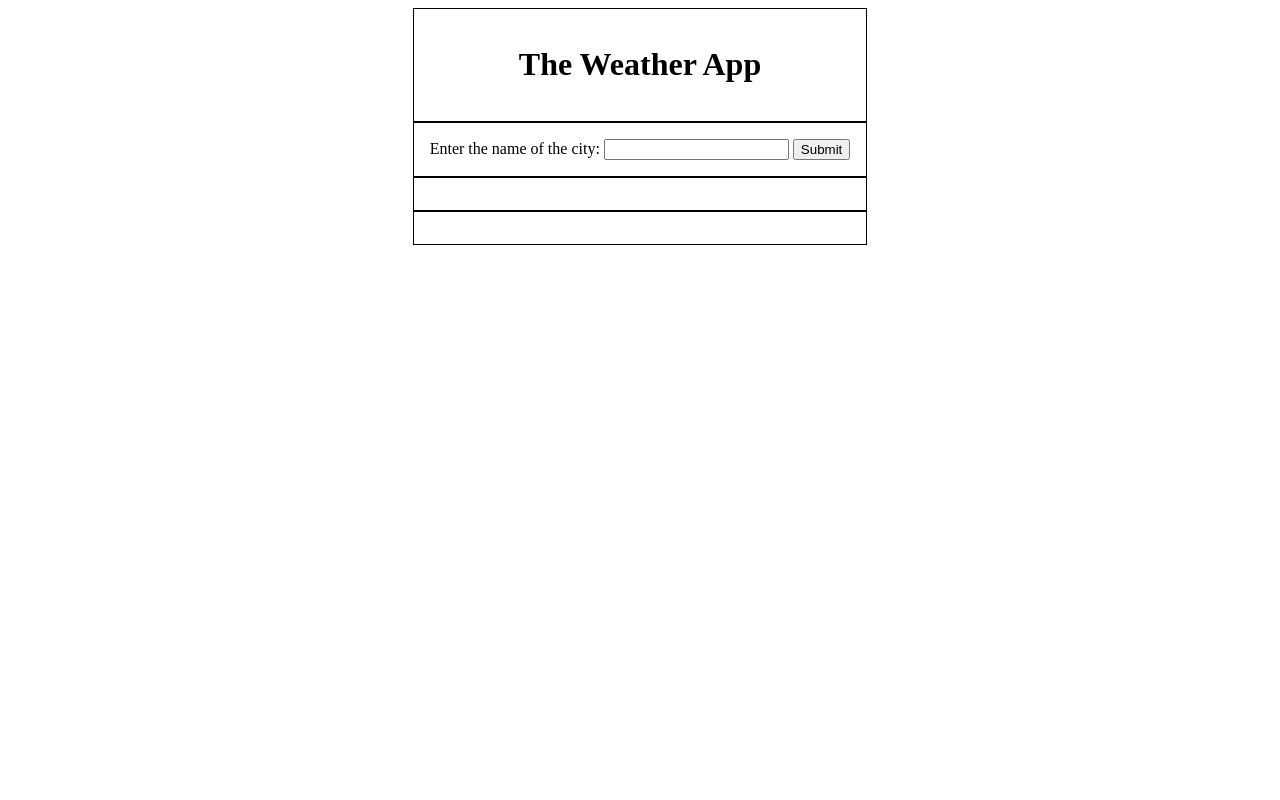
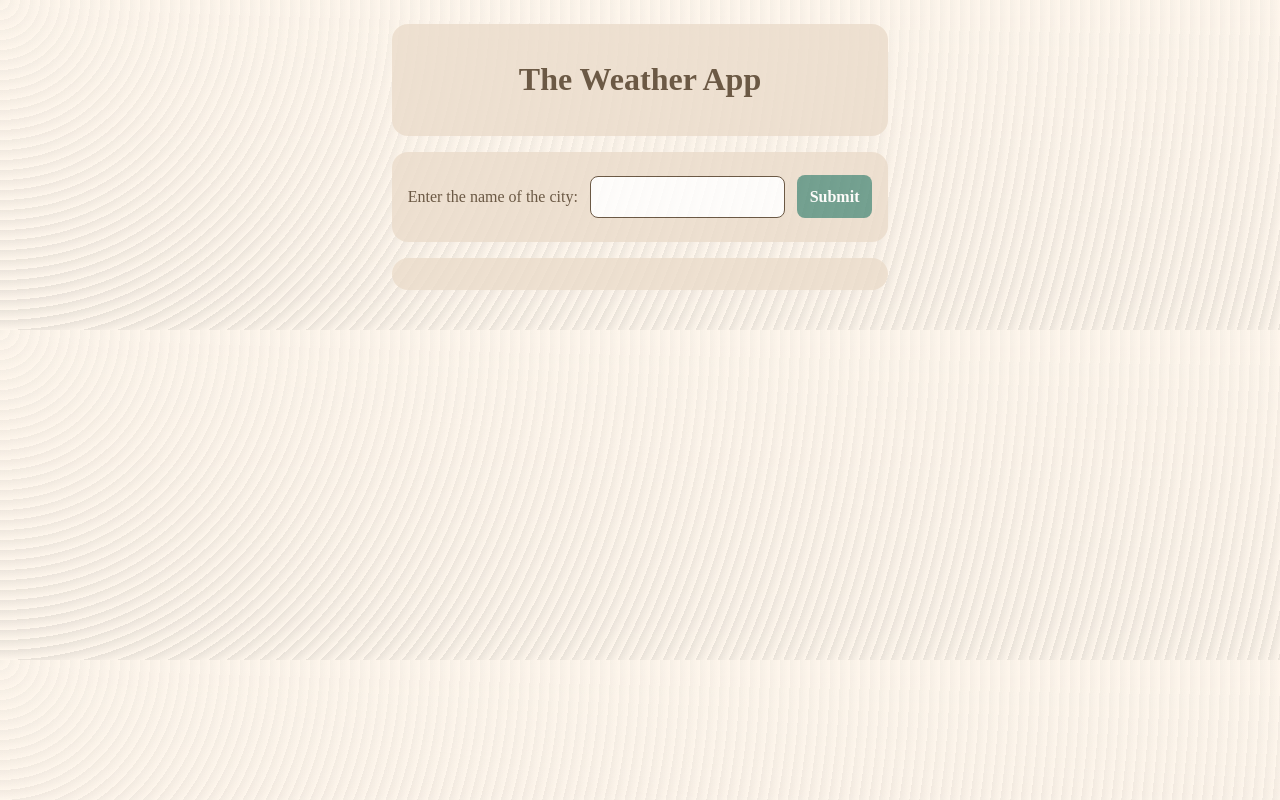
Before and after one commit to joerhew/odin-weather-app, a website built with webpack: page src/index.html in a window 1280 px wide. Built offline with nearby package versions, Linux system fonts and the light colour scheme; no server answers; a web font is replaced by a local one.

Commit message:
Finished UI

```diff
--- a/src/index.html
+++ b/src/index.html
@@ -5,6 +5,9 @@
   <meta http-equiv="X-UA-Compatible" content="IE=edge">
   <meta name="viewport" content="width=device-width, initial-scale=1.0">
   <title>The Weather App</title>
+  <link rel="preconnect" href="https://fonts.googleapis.com">
+  <link rel="preconnect" href="https://fonts.gstatic.com" crossorigin>
+  <link href="https://fonts.googleapis.com/css2?family=Playfair:ital,wght@0,400;0,700;1,400&display=swap" rel="stylesheet">
 </head>
 <body>
   <div class="container">
--- a/src/style.css
+++ b/src/style.css
@@ -1,12 +1,23 @@
 :root {
   --white: #FFFFFF;
+  --bg1: #FEF6EC;
+  --bg2: #E9E2D9;
+  --card: #EBDCCB;
+  --highlight: #CB9558;
+  --dark: #49341D;
+  --contrast: #538D7B;
+  --contrast-dark: #355A4E;
+  font-family: 'Playfair', serif;
 }
 
 body {
   display: flex;
   flex-direction: column;
   align-items: center;
-  background-color: var(--white);
+  background-color: var(--bg1);
+  opacity: 0.8;
+  background-image: repeating-radial-gradient( circle at 0 0, transparent 0, var(--bg1) 10px ), repeating-linear-gradient( #e9e2d955, var(--bg2) );
+  color: var(--dark)
 }
 
 img {
@@ -14,58 +25,144 @@ img {
   min-width: 5rem;
 }
 
+input {
+  height: 2.4rem;
+  margin: 0.5rem;
+  border: 1px solid var(--dark);
+  color: var(--dark);
+  padding-left: 0.5rem;
+  padding-right: 0.5rem;
+  border-radius: 0.5rem;
+  transition: 200ms ease;
+}
+
+input:focus, input:active {
+  border: 1px solid var(--highlight);
+  outline: none;
+}
+
+button {
+  background-color: var(--contrast);
+  border: none;
+  padding: 0.8rem;
+  font-size: 1rem;
+  border-radius: 0.5rem;
+  cursor: pointer;
+  color: var(--white);
+  font-family: 'Playfair', serif;
+  font-weight: 700;
+}
+
+button:hover {
+  background-color: var(--contrast-dark);
+  transition: 200ms ease;
+}
+
 .container {
   max-width: 1000px;
 }
 
 #header {
-  border: 1px solid black;
   text-align: center;
   padding: 1rem;
+  background-color: var(--card);
+  border-radius: 1rem;
+  margin: 1rem;
 }
 
 #search {
-  border: 1px solid black;
+  margin: 1rem;
+  background-color: var(--card);
+  border-radius: 1rem;
   padding: 1rem;
   display: flex;
   flex-direction: column;
   align-items: center;
 }
 
+.first-choice-city-text {
+  font-size: 1.1rem;
+  font-weight: 700;
+}
+
+.alt-suggestion {
+  margin-bottom: 1.5rem;
+}
+
+.alt-suggestion p {
+  margin: 0;
+}
+
+.city-option {
+  color: var(--contrast);
+  font-weight: 700;
+  font-size: 1.1rem;
+  cursor: pointer;
+  margin: 0.5rem;
+}
+
+.city-option p {
+  margin: 0;
+}
+
 #current {
-  border: 1px solid black;
+  margin: 1rem;
   padding: 1rem;
+  display: flex;
+  flex-direction: column;
+  align-items: center;
+  background-color: var(--card);
+  border-radius: 1rem;
+}
+
+.current-condition {
+  text-align: center;
+  font-size: 1.5rem;
+  margin-bottom: 1rem;
+}
+
+#forecast {
+  margin: 1rem;
   display: flex;
   flex-direction: column;
   align-items: center;
 }
 
-.current-condition {
+.forecast-day {
   text-align: center;
+  background-color: var(--card);
+  border-radius: 1rem;
+  width: calc(100% - 2rem);
+  margin: 1rem;
+  padding: 1rem;
+  min-height: 280px;
 }
 
-#forecast {
-  border: 1px solid black;
-  display: flex;
-  flex-direction: column;
-  align-items: center;
-  padding: 1rem;
+.forecast-day-date {
+  font-weight: 700;
+  font-size: 1.1rem;
 }
 
-.forecast-day {
-  text-align: center;
-  background-color: lightgoldenrodyellow;
-  width: 100%;
-  margin-bottom: 1rem;
-  padding: 1rem;
+.forecast-day-condition {
+  font-size: 1.5rem;
 }
+
+.forecast-day-condition:nth-of-type(3) {
+margin-bottom: 1rem;
+}
+
 
 @media only screen and (min-width: 900px) {
   #forecast {
-    border: 1px solid black;
     display: grid;
-    padding: 1rem;
     gap: 1rem;
     grid-template-columns: repeat(8, 1fr);
+    overflow: auto;
+    white-space: nowrap;
+  }
+
+  .forecast-day {
+    width: 260px;
+    margin: 0;
   }
 }
--- a/src/view.js
+++ b/src/view.js
@@ -85,8 +85,8 @@ function renderForecast(data) {
     let forecastConditionText = createHtmlElement('div', forecastDay.day.condition.text, ['forecast-day-condition'], forecastDayDiv);
     let avgTempDiv = createHtmlElement('div', `${forecastDay.day.avgtemp_c} °C`, ['forecast-day-condition'], forecastDayDiv);
 
+    let maxTempDiv = createHtmlElement('div', `High: ${forecastDay.day.maxtemp_c} °C`, ['forecast-day-other'], forecastDayDiv);
     let minTempDiv = createHtmlElement('div', `Low: ${forecastDay.day.mintemp_c} °C`, ['forecast-day-other'], forecastDayDiv);
-    let maxTempDiv = createHtmlElement('div', `High: ${forecastDay.day.maxtemp_c} °C`, ['forecast-day-other'], forecastDayDiv);
 
     let chanceOfRainDiv = createHtmlElement('div', `Rain: ${forecastDay.day.daily_chance_of_rain || '0'}%`, ['forecast-day-other'], forecastDayDiv);
     if (forecastDay.day.daily_chance_of_rain) {
```
